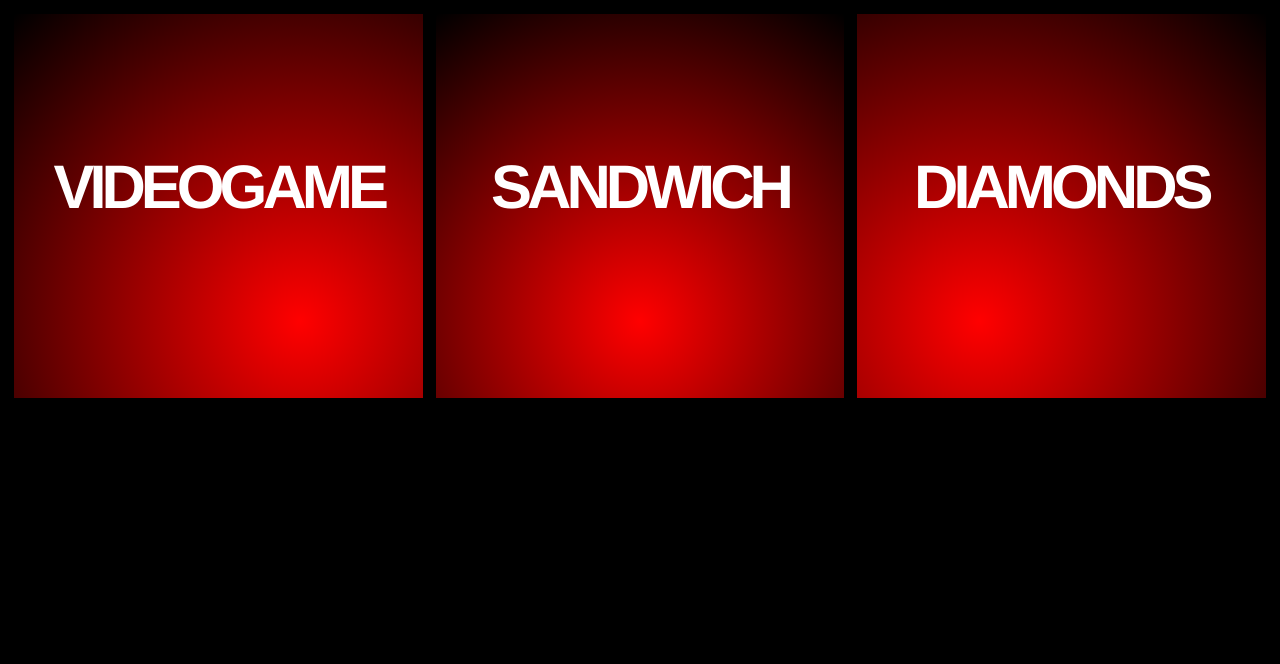
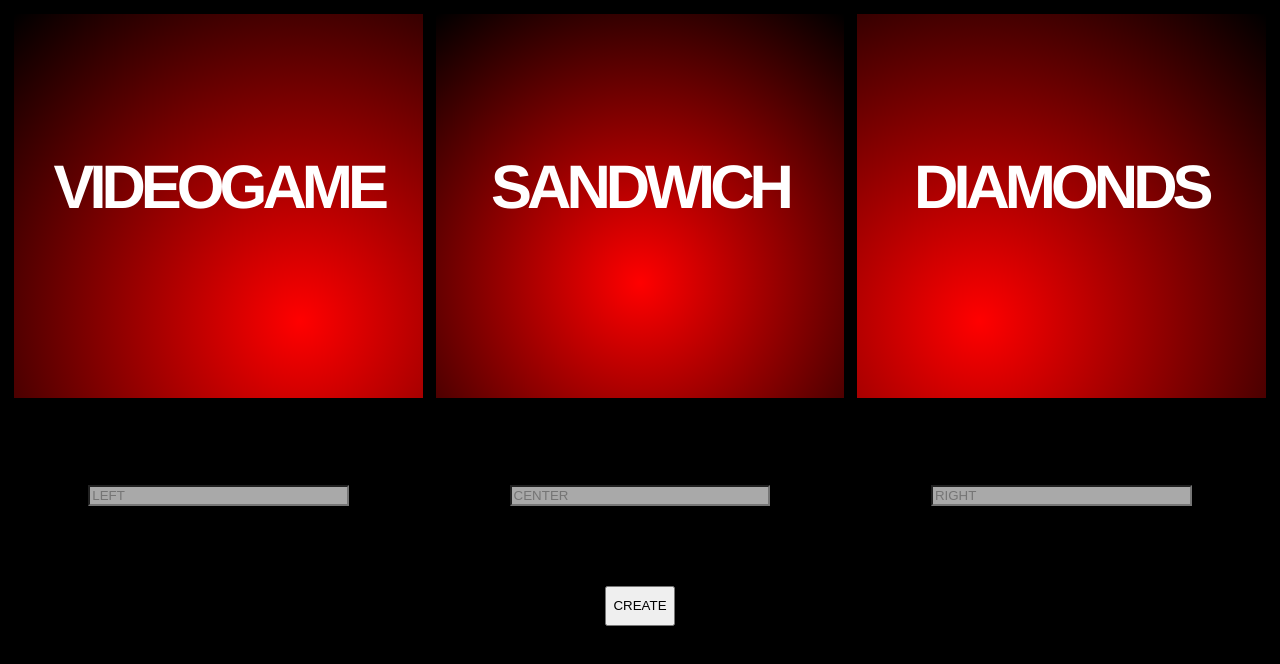
Before and after one commit to jonsolari/flippy-floppy, a Vue app: page / in a window 1280 px wide. Shown: the top 664 px of the page. Built offline with nearby package versions, Linux system fonts and the light colour scheme.

Commit message:
inputs added

```diff
--- a/src/App.vue
+++ b/src/App.vue
@@ -1,11 +1,26 @@
 <template>
   <div id="app">
+
+    <div class="slides">
     <Slide class="left" title="VIDEOGAME" /> <Slide class="middle" title="SANDWICH"/> <Slide class="right" title="DIAMONDS" />
+    </div>
+
+    <div class="inputs">
+      <input type="text" class="boxes" placeholder="LEFT">
+      <input type="text" class="boxes" placeholder="CENTER">
+      <input type="text" class="boxes" placeholder="RIGHT">
+    </div>
+    <button type="submit" class="btn">CREATE</button>
+
   </div>
 </template>
 
 <script>
 import Slide from './components/Slide.vue'
+
+// function data(e){
+//   return e
+// }
 
 export default {
   name: 'App',
@@ -13,14 +28,34 @@ export default {
     Slide
   }
 }
+
+// function changeHandler(e){
+
+// }
+
 </script>
 
 <style>
 body{
   background-color: black;
 }
-#app {
+.slides{
   display: flex;
   flex-direction: row;
 }
+.inputs{
+  display: flex;
+  margin: auto;
+}
+.boxes{
+  margin: 10vh auto;
+  width: 20%;
+  background-color: darkgrey;
+}
+.btn{
+  display: flex;
+  margin: auto;
+  height: 5vh;
+  align-items: center;
+}
 </style>
--- a/src/components/Slide.vue
+++ b/src/components/Slide.vue
@@ -36,7 +36,7 @@ export default {
   display: flex;
   flex-direction: column;
   align-items: center;
-  background-image: radial-gradient(circle at 50% 80%, red, black);
+  background-image: radial-gradient(circle at 50% 70%, red, black);
   width: 33vw;
   height: 30vw;
   position: relative;
```
